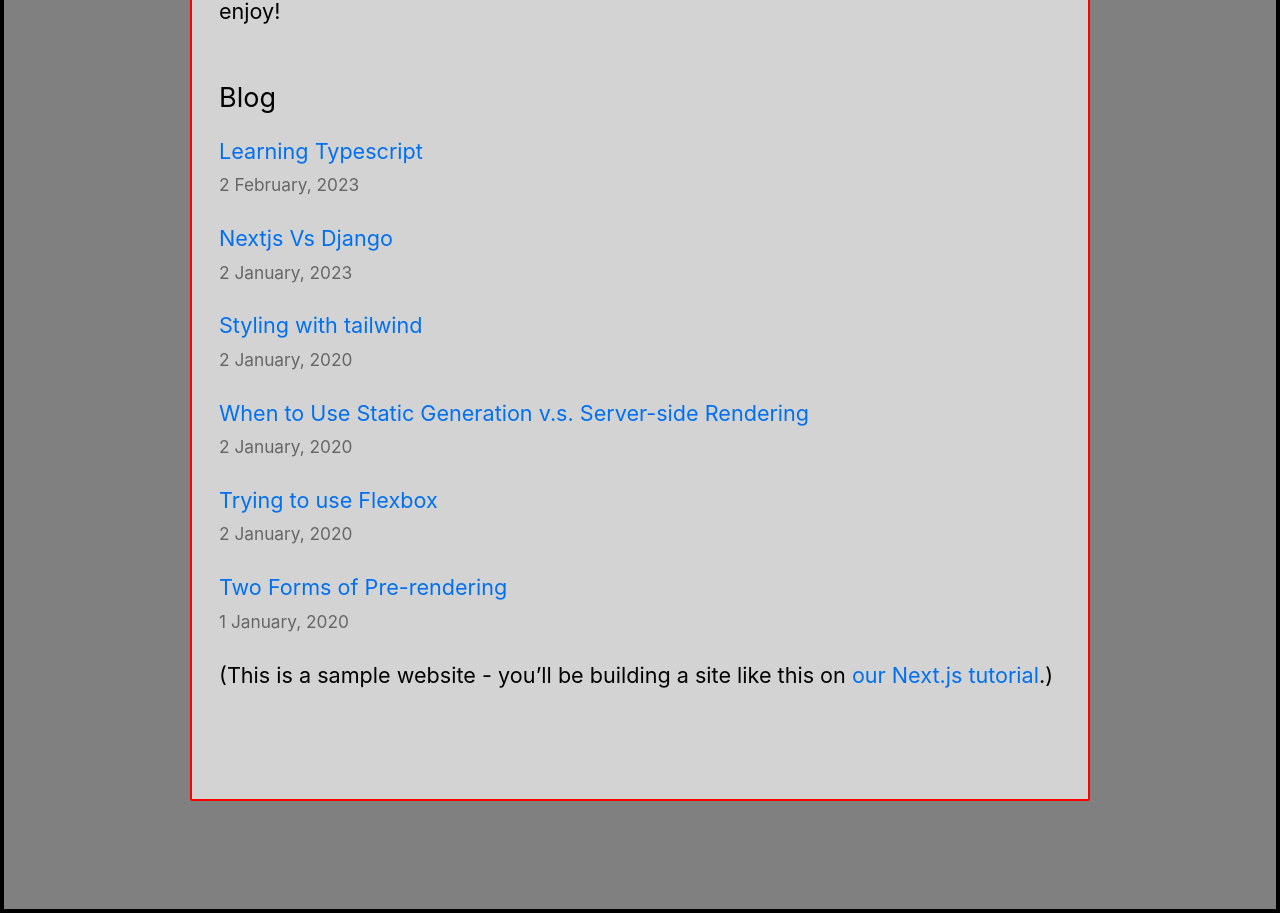
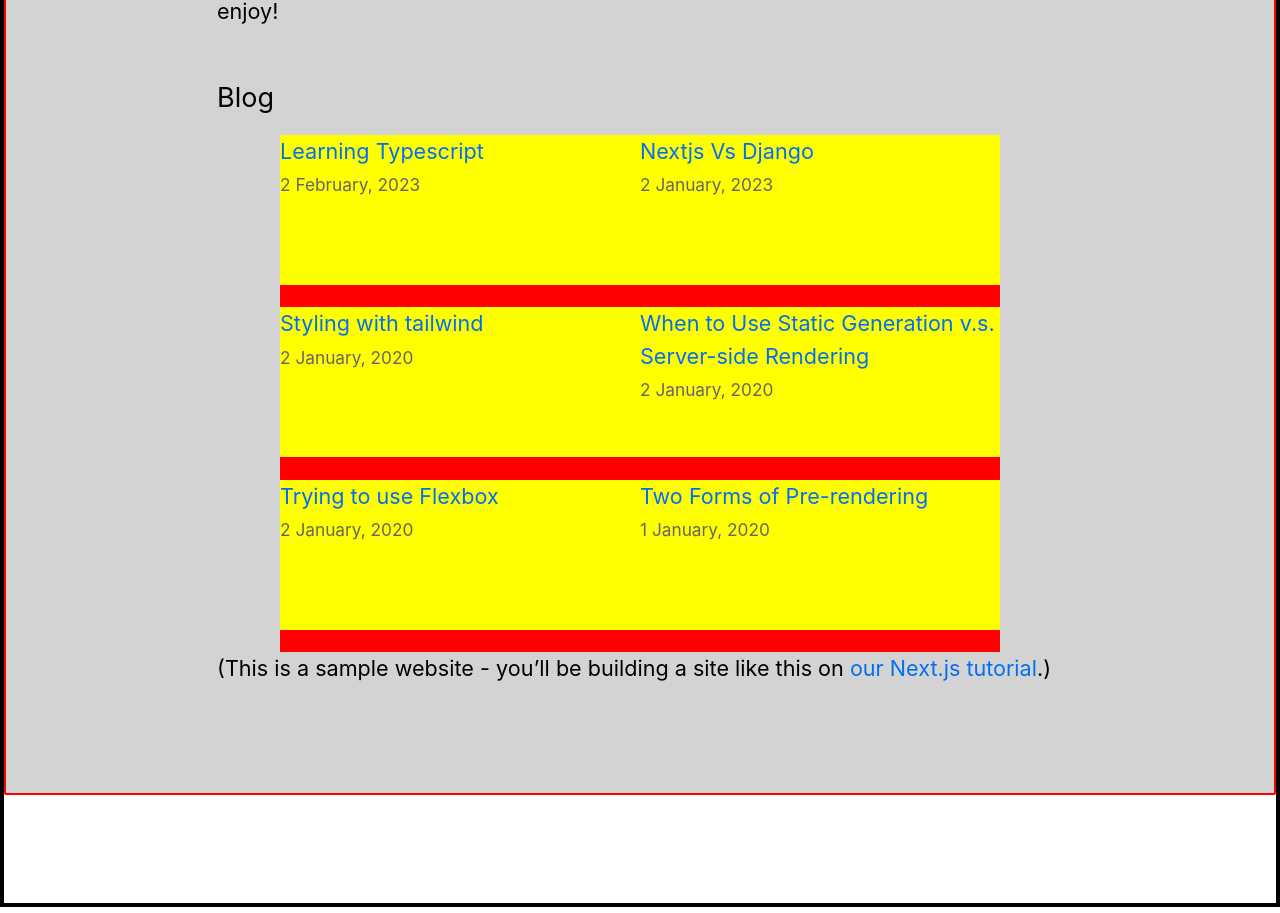
Before and after one commit to wozza0212/AnotherNextProject, a Next.js app: page / in a window 1280 px wide. Shown: the part 618-1531 px from the top of the page. Built offline with nearby package versions, Linux system fonts and the light colour scheme.

Commit message:
got blog posts to display 2 by 2

```diff
--- a/components/blog/blog.js
+++ b/components/blog/blog.js
@@ -5,7 +5,9 @@ import styles from "./blog.module.css";
 const Blog = ({ allPostsData }) => {
     return (
             <section className={`${styles.headingMd} ${styles.padding1px}`}>
+
                 <h2 className={styles.headingLg}>Blog</h2>
+                    <div className={styles.listContainer}>
                         <ul className={styles.list}>
                         {allPostsData.map(({ id, date, title }) => (
                             <li className={styles.listItem} key={id}>
@@ -17,6 +19,7 @@ const Blog = ({ allPostsData }) => {
                         </li>
                         ))}
                         </ul>
+                    </div>
             </section>
     )
 
--- a/components/blog/blog.module.css
+++ b/components/blog/blog.module.css
@@ -1,9 +1,32 @@
+.listContainer {
+    max-width: 40rem;
+    background-color: red;
+    margin: auto;
+}
+
+.list {
+    display: flex;
+    flex-wrap: wrap;
+    list-style: none;
+    padding: 0;
+    margin: 0;
+}
+
+.listItem {
+    background-color: yellow;
+    margin: 0 0 1.25rem;
+    flex-direction: row;
+    flex-basis: 50%;
+    height: 150px;
+}
+
+
 .heading2Xl {
-font-size: 2.5rem;
-line-height: 1.2;
-font-weight: 800;
-letter-spacing: -0.05rem;
-margin: 1rem 0;
+    font-size: 2.5rem;
+    line-height: 1.2;
+    font-weight: 800;
+    letter-spacing: -0.05rem;
+    margin: 1rem 0;
 }
 
 .headingXl {
@@ -25,9 +48,6 @@ font-size: 1.2rem;
 line-height: 1.5;
 }
 
-.borderCircle {
-border-radius: 9999px;
-}
 
 .colorInherit {
 color: inherit;
@@ -37,16 +57,6 @@ color: inherit;
 padding-top: 1px;
 }
 
-.list {
-list-style: none;
-padding: 0;
-margin: 0;
-}
-
-.listItem {
-margin: 0 0 1.25rem;
-}
-
 .lightText {
 color: #666;
 }
--- a/components/layout.js
+++ b/components/layout.js
@@ -6,7 +6,7 @@ import utilStyles from '../styles/utils.module.css';
 import NavBar from './navbar/navbar';
 
 const name = 'Tom Wasnidge';
-export const siteTitle = 'Progr';
+export const siteTitle = 'Program';
 
  const Layout = ({children, home}) => {
     return (
--- a/components/layout.module.css
+++ b/components/layout.module.css
@@ -1,10 +1,13 @@
 .outerNavContainer {
-  max-width: 50rem;
+  max-width: 100%;
   padding: 0;
   margin: 3rem auto 6rem;
   background-color: lightgray;
   border-radius: 2px;
   border: red 2px solid;
+  position: relative;
+  height: 100%;
+
 }
 
 .container {
--- a/components/navbar/navbar.module.css
+++ b/components/navbar/navbar.module.css
@@ -7,6 +7,7 @@
     justify-content: space-between;
     margin-bottom: 10px;
     border: black 2px solid;
+    margin-top: 0px;
 
 
 }
--- a/styles/global.css
+++ b/styles/global.css
@@ -10,7 +10,6 @@ body {
     Cantarell, Fira Sans, Droid Sans, Helvetica Neue, sans-serif;
   line-height: 1.6;
   font-size: 18px;
-  background-color: grey;
   border: black 2px solid;
 
 }
```
Lines whose indentation alone changed are shown as unchanged.
